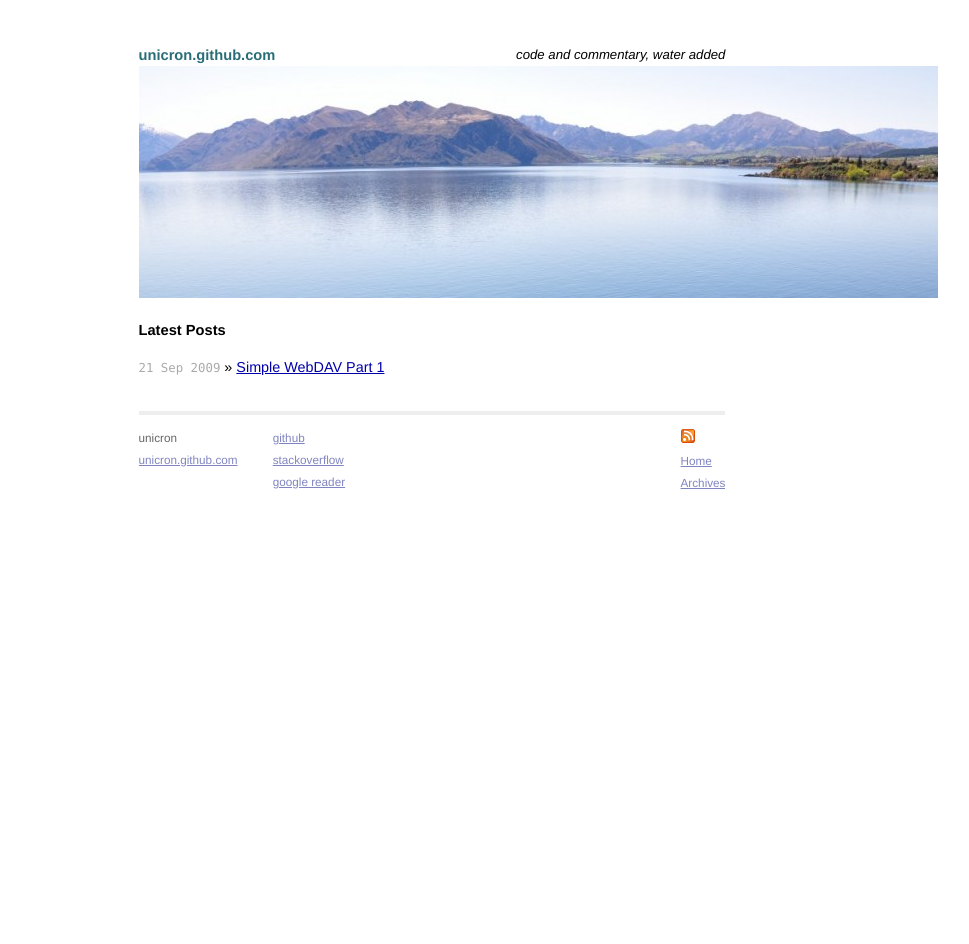
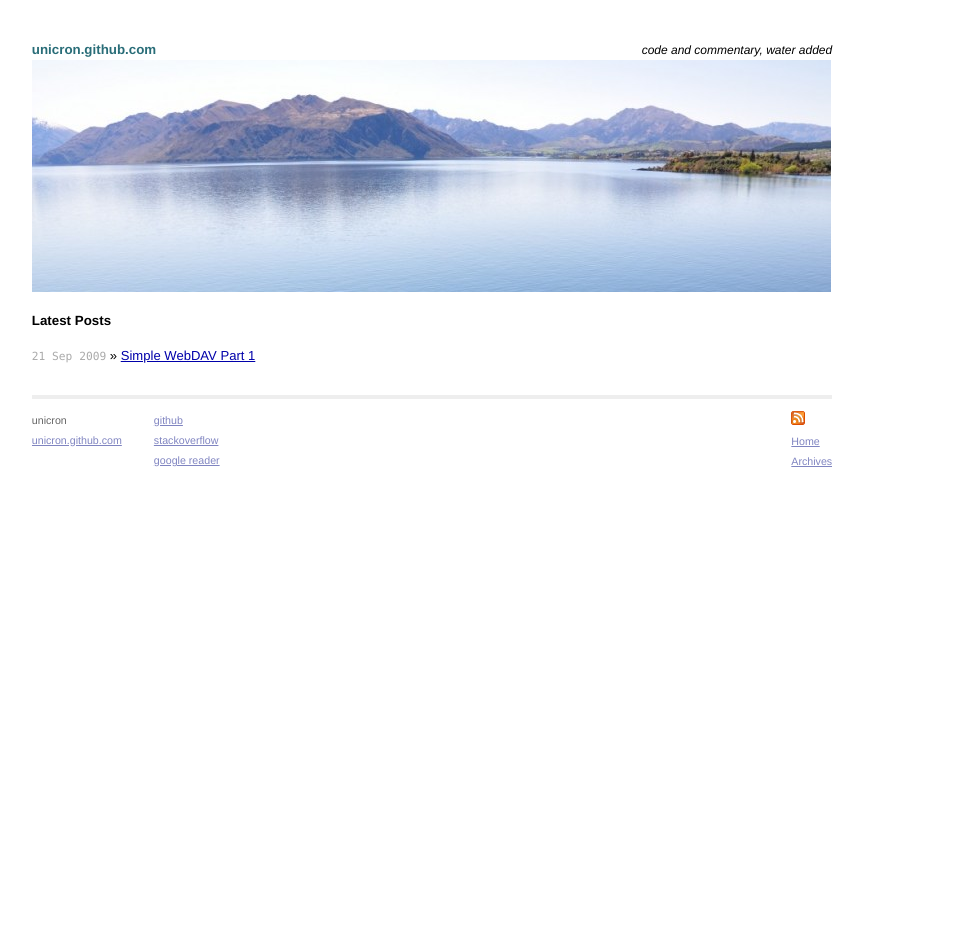
Before and after one commit to unicron/unicron.github.com, a Jekyll site: the page built from index.html, in a window 1280 px wide. Shown: the whole page, without its empty margins (208-1177 px from the left). Built offline with Jekyll 4.4.1, drawn with Linux system fonts in a browser that asks for light colours.

Commit message:
syntax highlighting, styles

```diff
--- a/css/screen.css
+++ b/css/screen.css
@@ -80,9 +80,9 @@ ul.posts {
 /*****************************************************************************/
 
 .site {
-  font-size: 110%;
+  font-size: 100%;
   text-align: justify;
-  width: 40em;
+  width: 60em;
   margin: 3em auto 2em auto;
   line-height: 1.5em;
 }
```
Also changed, not shown: _posts/2009-09-21-simple-webdav-part-1.md (+1 -1 lines).
